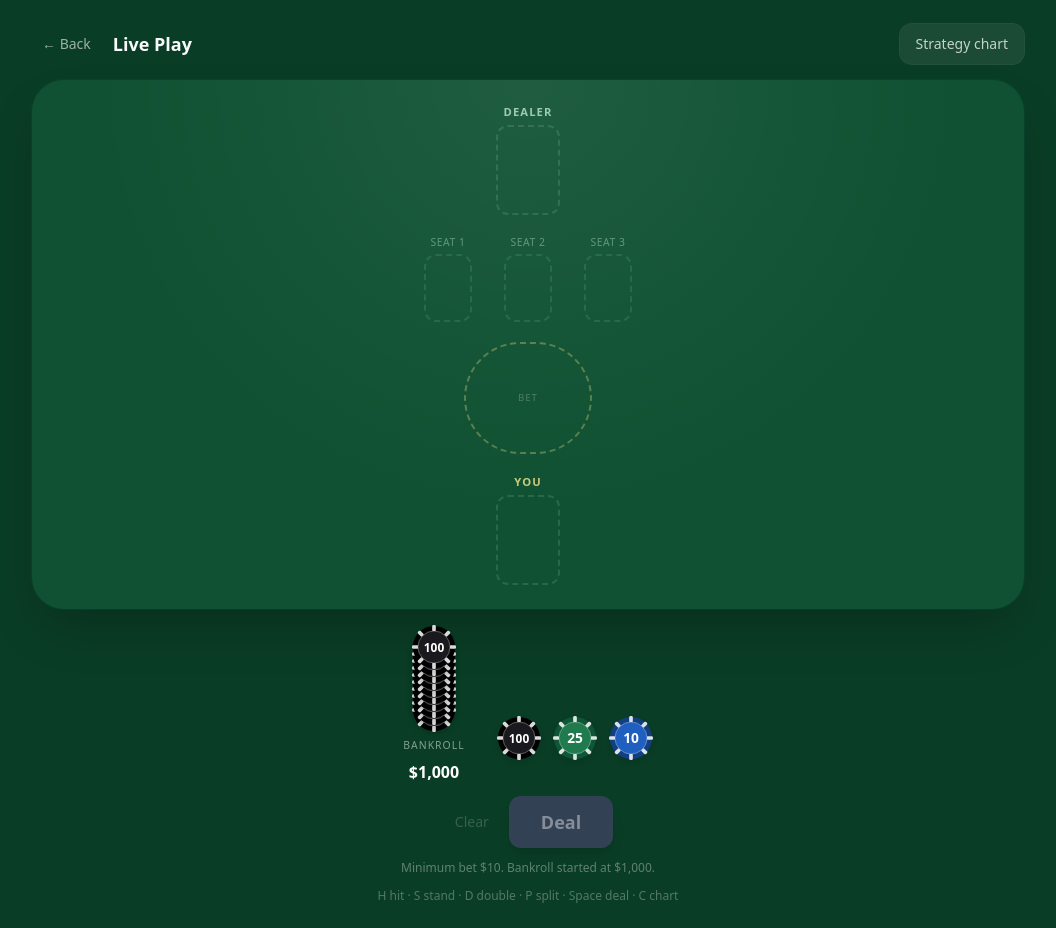
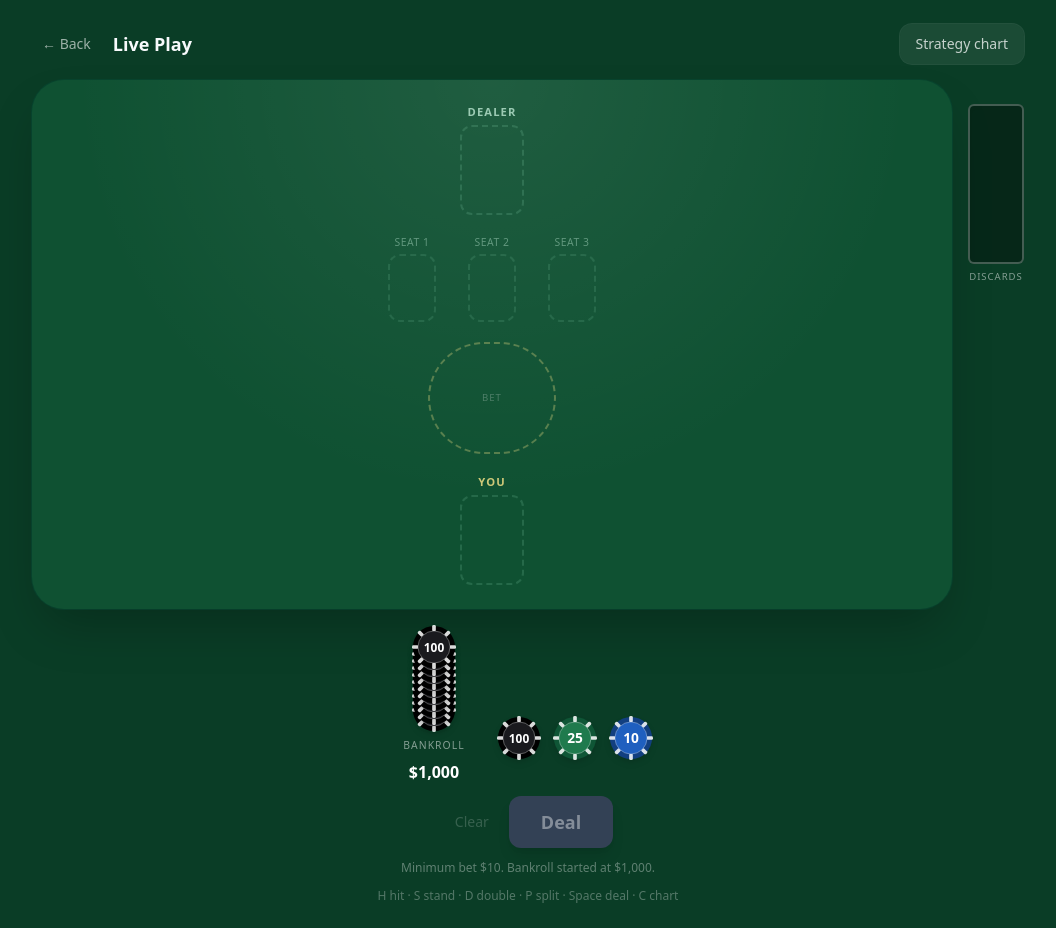
Before and after one commit to amirshah07/blackjack-trainer, a Next.js app: page /live in a window 1280 px wide. Shown: the whole page, without its empty margins (112-1168 px from the left). Built offline with nearby package versions, Linux system fonts and the light colour scheme.

Commit message:
show the stake at risk in the bet circle

```diff
--- a/src/app/live/LivePlayGame.tsx
+++ b/src/app/live/LivePlayGame.tsx
@@ -3,7 +3,7 @@
 import { useEffect, useCallback, useState } from 'react';
 import { useGame } from '@/game/useGame';
 import { useConfig } from '@/game/useConfig';
-import { legalActions, canDeal } from '@/game/selectors';
+import { legalActions, canDeal, stakeAtRisk } from '@/game/selectors';
 import { DENOMINATIONS } from '@/game/chips';
 import { MIN_BET, STARTING_BANKROLL, type Action } from '@/game/types';
 import { Table } from '@/components/Table';
@@ -13,6 +13,7 @@ import { StrategyChart } from '@/components/StrategyChart';
 import { ChartButton } from '@/components/ChartButton';
 import { Chip } from '@/components/Chip';
 import { ChipStack, BetCircle } from '@/components/ChipStack';
+import { DiscardTray } from '@/components/DiscardTray';
 
 /**
  * Live Play is a sandbox, by design: free betting with no evaluation, no
@@ -81,7 +82,19 @@ export function LivePlayGame() {
       title="Live Play"
       aside={<ChartButton onClick={() => setChartOpen(true)} />}
     >
-      <Table state={state} betSlot={<BetCircle amount={state.currentBet} />} />
+      <div className="flex items-start justify-center gap-4">
+        <div className="min-w-0 flex-1">
+          <Table state={state} betSlot={<BetCircle amount={stakeAtRisk(state)} />} />
+        </div>
+        {/*
+          Shoe depth matters here too: bets are meant to be sized off the
+          count, which needs decks remaining. Same tray as the counting drill -
+          settled cards only, judged by eye, no figures.
+        */}
+        <div className="shrink-0 pt-6">
+          <DiscardTray dealt={state.discardCount} total={state.config.numDecks * 52} />
+        </div>
+      </div>
 
       <div className="flex min-h-[7rem] flex-col items-center justify-center gap-3">
         {state.phase === 'playerTurn' ? (
--- a/src/game/selectors.ts
+++ b/src/game/selectors.ts
@@ -65,6 +65,28 @@ export function canDeal(state: GameState): boolean {
   return true;
 }
 
+/**
+ * The stake actually at risk right now.
+ *
+ * Before the deal that is the chips in the circle; once a hand is live the
+ * stake moves onto the hand itself, and doubling or splitting changes it.
+ * Reading `currentBet` alone shows an empty circle mid-hand and misses a
+ * double, so the felt disagrees with what the player has committed.
+ */
+export function stakeAtRisk(state: GameState): number {
+  if (state.mode !== 'live') return 0;
+
+  // Once a hand is settled the stake has been paid out, so nothing is at
+  // risk. Leaving the old amount on the felt shows chips in the circle while
+  // Deal is disabled, which reads as a stuck table.
+  if (state.phase === 'resolved' || state.phase === 'betting' || state.phase === 'idle') {
+    return state.currentBet;
+  }
+
+  const onHands = state.playerHands.reduce((sum, h) => sum + h.bet, 0);
+  return onHands > 0 ? onHands : state.currentBet;
+}
+
 /** Chip denominations affordable from the current bankroll. */
 export function affordableChips(state: GameState, denominations: number[]): number[] {
   return denominations.filter((d) => d <= state.bankroll);
```
Also changed, not shown: 1 other file (tests, documents, lock files or other folders).
